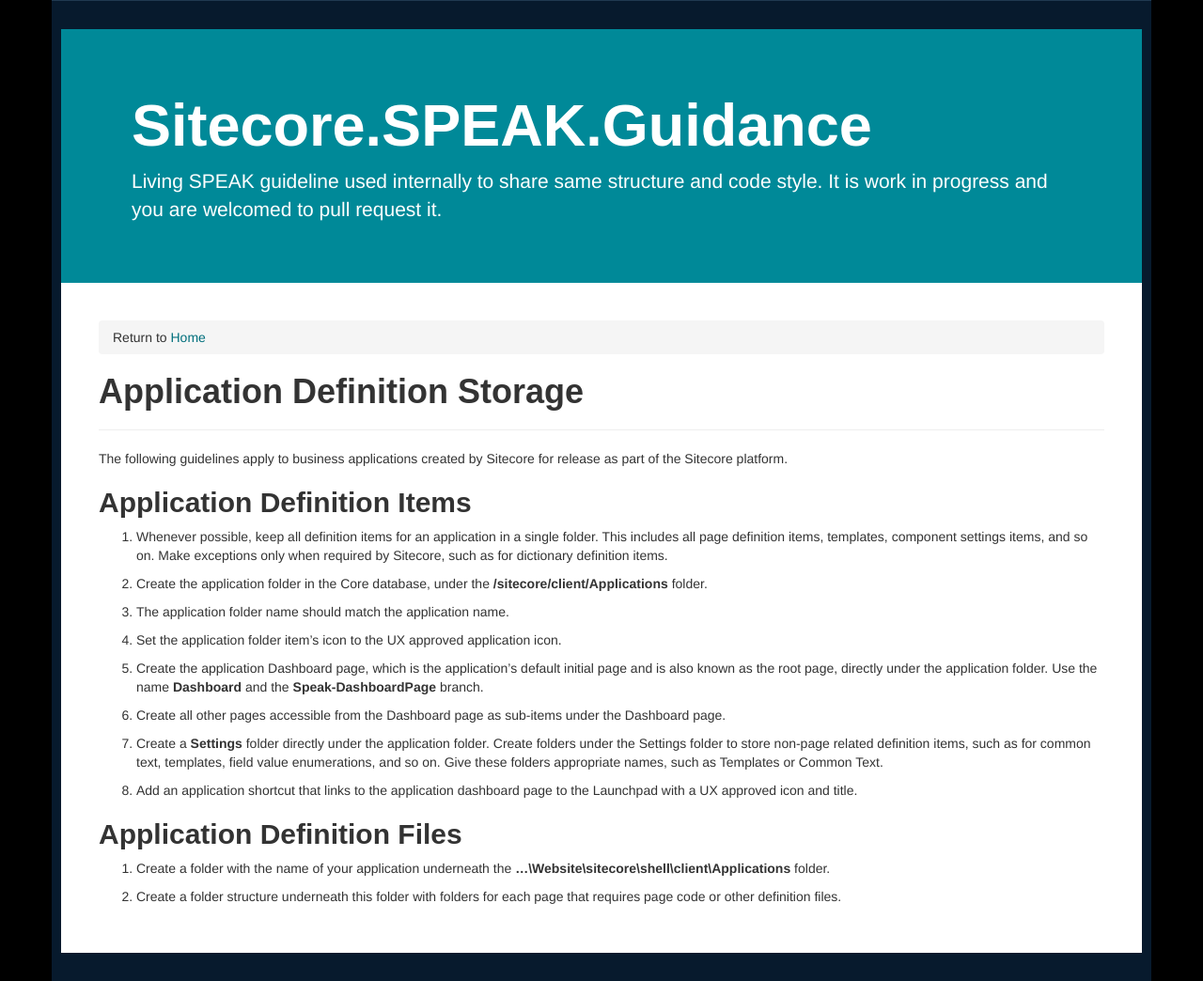
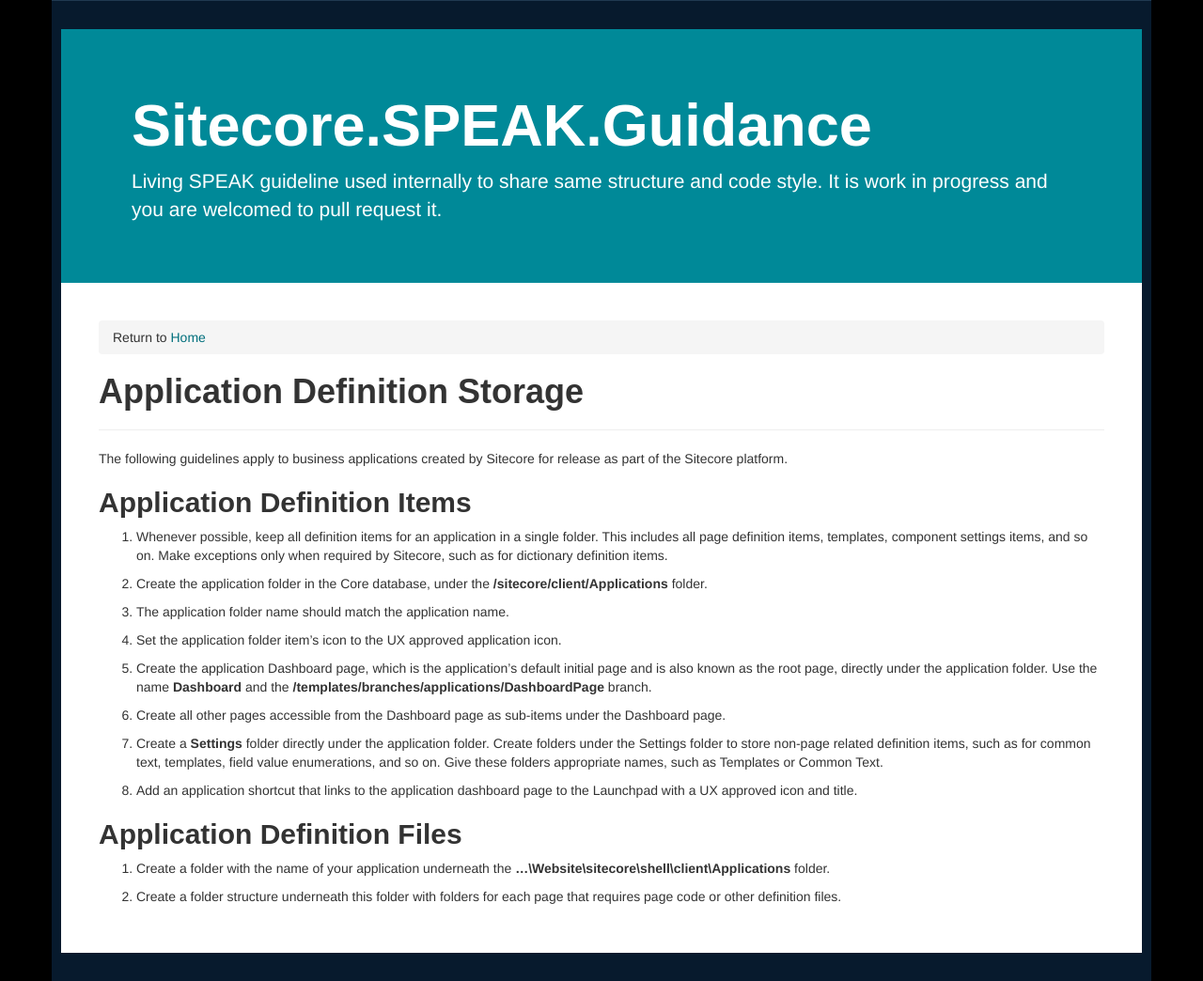
Before and after one commit to Sitecore-Community/Sitecore.Speak.Guidance, a Jekyll site: the page built from Application Development/General Guidelines/ApplicationDefinitionStorage.md, in a window 1280 px wide. Shown: the whole page at 94% size. Built offline with Jekyll 4.4.1, drawn with Linux system fonts in a browser that asks for light colours; nearby versions of some CDN libraries; some web fonts are replaced.

Commit message:
Updated to reflect the location of the DashboardPage branch
Updated the ApplicationDefinitionStorage.md with the location of the
DashboardPage branch.

```diff
--- a/Application Development/General Guidelines/ApplicationDefinitionStorage.md
+++ b/Application Development/General Guidelines/ApplicationDefinitionStorage.md
@@ -15,7 +15,7 @@
 
 1. Set the application folder item's icon to the UX approved application icon.
 
-1. Create the application Dashboard page, which is the application's default initial page and is also known as the root page, directly under the application folder. Use the name **Dashboard** and the **Speak-DashboardPage** branch.
+1. Create the application Dashboard page, which is the application's default initial page and is also known as the root page, directly under the application folder. Use the name **Dashboard** and the **/templates/branches/applications/DashboardPage** branch.
 
 1. Create all other pages accessible from the Dashboard page as sub-items under the Dashboard page.
 
```
